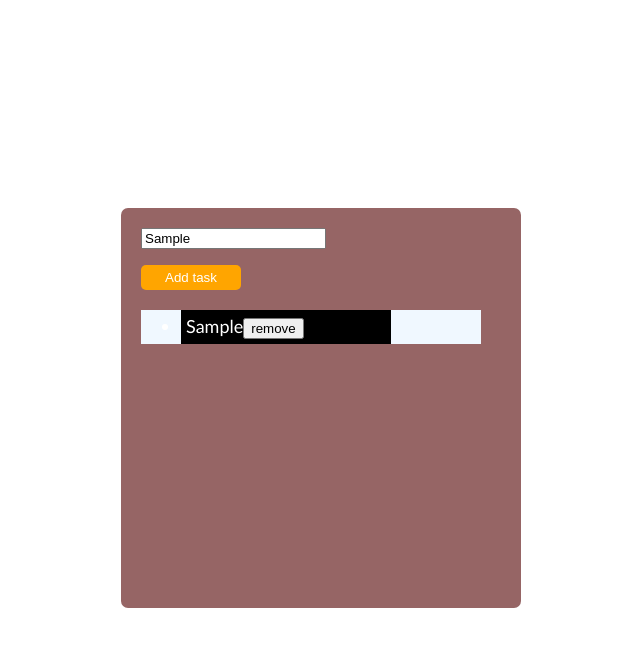
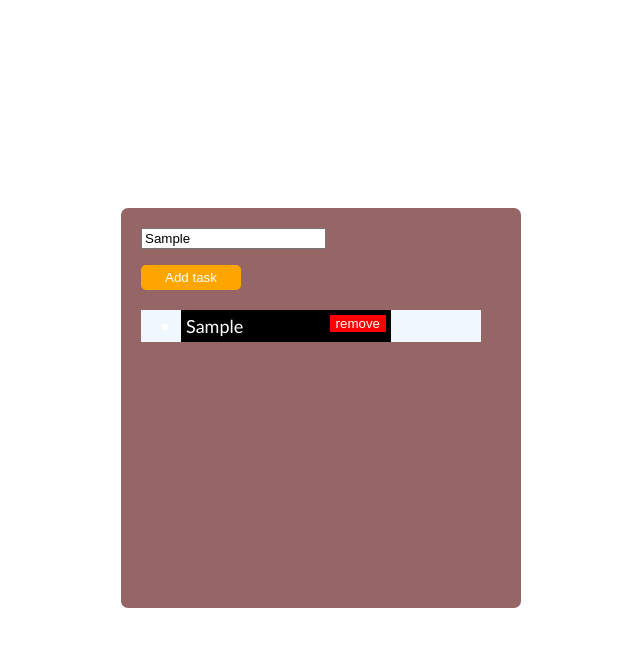
Before and after one commit to Nshimiyimana10/New-task, a plain HTML site: page index.html in a window 1280 px wide. Both pictures are taken after typing "Sample" into the empty fields and a click on the button "Add task". Shown: the whole page, without its empty margins (319-959 px from the left). Drawn offline with Linux system fonts and the light colour scheme.

Commit message:
added new js

```diff
--- a/index.css
+++ b/index.css
@@ -47,3 +47,11 @@ body{
     position: relative;
     font-size: 18px;
 }
+
+.remove-btn{
+    position: absolute;
+    right: 5px;
+    background-color: red;
+    color: white;
+    border: none;
+}
```
